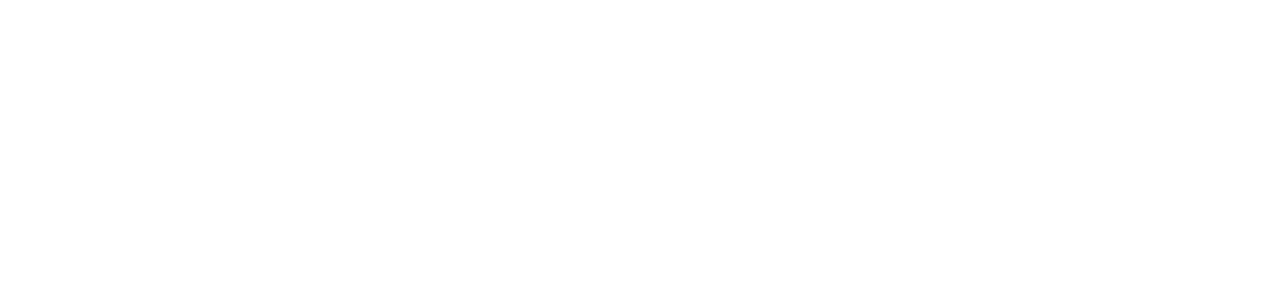
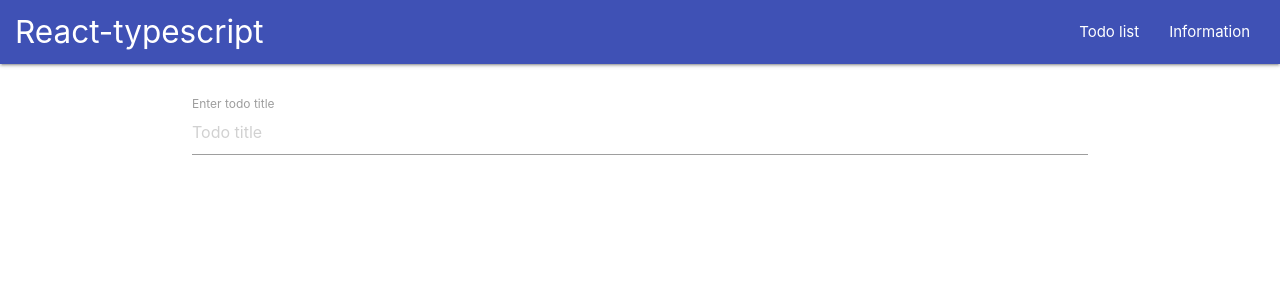
Before and after one commit to dmitry641/typescript-demo, a React (Create React App) app in the folder react-typescript/: page / in a window 1280 px wide. Shown: the top 300 px of the page. Built offline with nearby package versions, Linux system fonts and the light colour scheme.

Commit message:
react ts todoform

```diff
--- a/react-typescript/public/index.html
+++ b/react-typescript/public/index.html
@@ -24,6 +24,14 @@
       work correctly both with client-side routing and a non-root public URL.
       Learn how to configure a non-root public URL by running `npm run build`.
     -->
+    <link
+      rel="stylesheet"
+      href="https://cdnjs.cloudflare.com/ajax/libs/materialize/1.0.0/css/materialize.min.css"
+    />
+    <link
+      href="https://fonts.googleapis.com/icon?family=Material+Icons"
+      rel="stylesheet"
+    />
     <title>React App</title>
   </head>
   <body>
--- a/react-typescript/src/App.tsx
+++ b/react-typescript/src/App.tsx
@@ -1,7 +1,16 @@
 import React from "react";
+import { Navbar } from "./components/Navbar";
+import { TodoForm } from "./components/TodoForm";
 
-function App() {
-  return <div></div>;
-}
+const App: React.FC = () => {
+  return (
+    <>
+      <Navbar />
+      <div className="container">
+        <TodoForm></TodoForm>
+      </div>
+    </>
+  );
+};
 
 export default App;
--- /dev/null
+++ b/react-typescript/src/components/Navbar.tsx
@@ -0,0 +1,21 @@
+import React from "react";
+
+export const Navbar: React.FunctionComponent = () => {
+  return (
+    <nav>
+      <div className="nav-wrapper indigo px1">
+        <a href="/" className="brand-logo">
+          React-typescript
+        </a>
+        <ul className="right hide-on-med-and-down">
+          <li>
+            <a href="/">Todo list</a>
+          </li>
+          <li>
+            <a href="/">Information</a>
+          </li>
+        </ul>
+      </div>
+    </nav>
+  );
+};
--- /dev/null
+++ b/react-typescript/src/components/TodoForm.tsx
@@ -0,0 +1,12 @@
+import React from "react";
+
+export const TodoForm: React.FC = () => {
+  return (
+    <div className="input-field mt3">
+      <input type="text" id="title" placeholder="Todo title"></input>
+      <label htmlFor="title" className="active">
+        Enter todo title
+      </label>
+    </div>
+  );
+};
--- /dev/null
+++ b/react-typescript/src/index.css
@@ -0,0 +1,8 @@
+.px1 {
+  padding-left: 1rem;
+  padding-right: 1rem;
+}
+
+.mt3 {
+  margin-top: 3rem;
+}
--- /dev/null
+++ b/react-typescript/src/react-app-env.d.ts
@@ -0,0 +1 @@
+/// <reference types="react-scripts" />
```
Also changed, not shown: react-typescript/src/index.tsx (+5 -4 lines).
